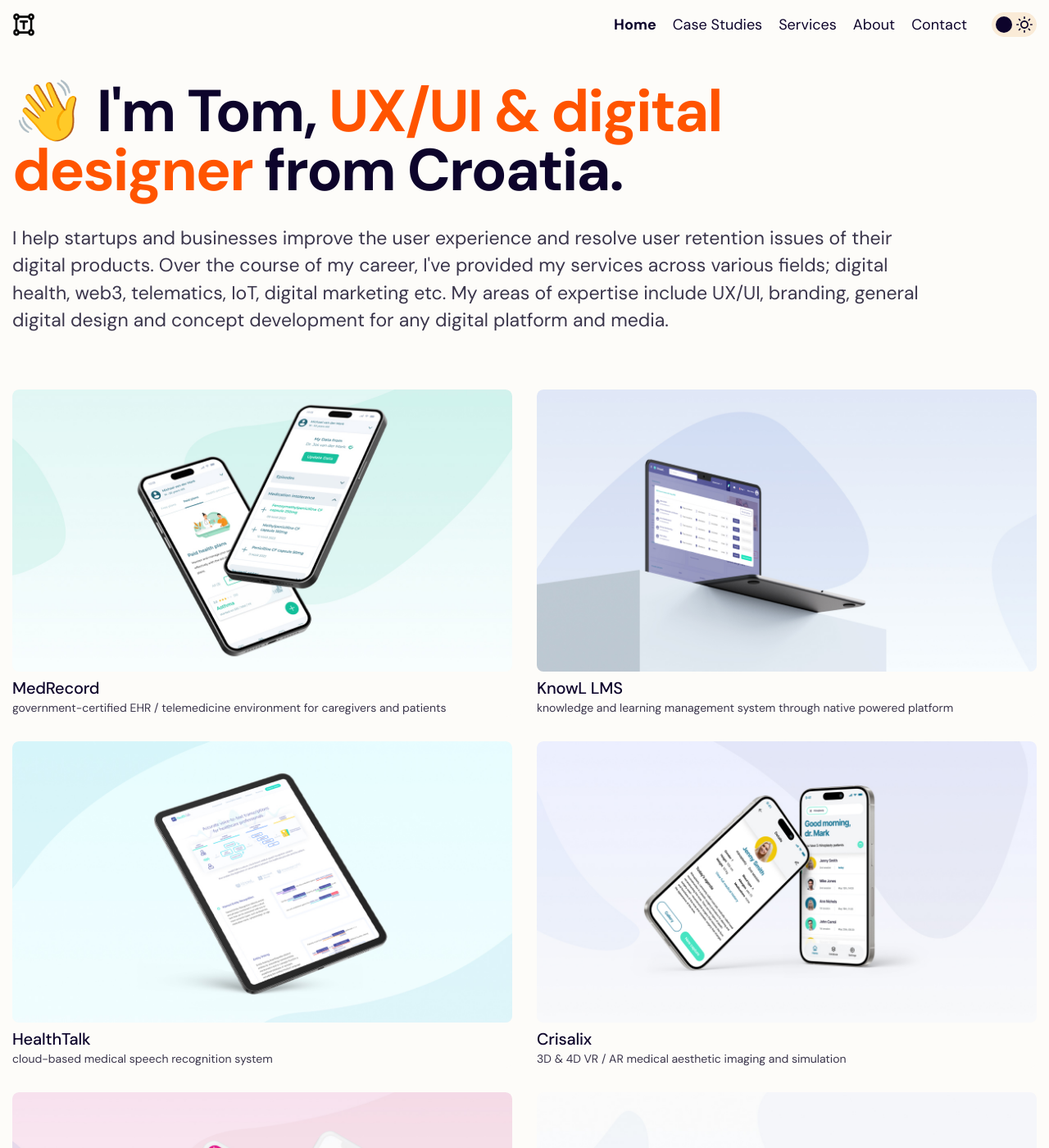
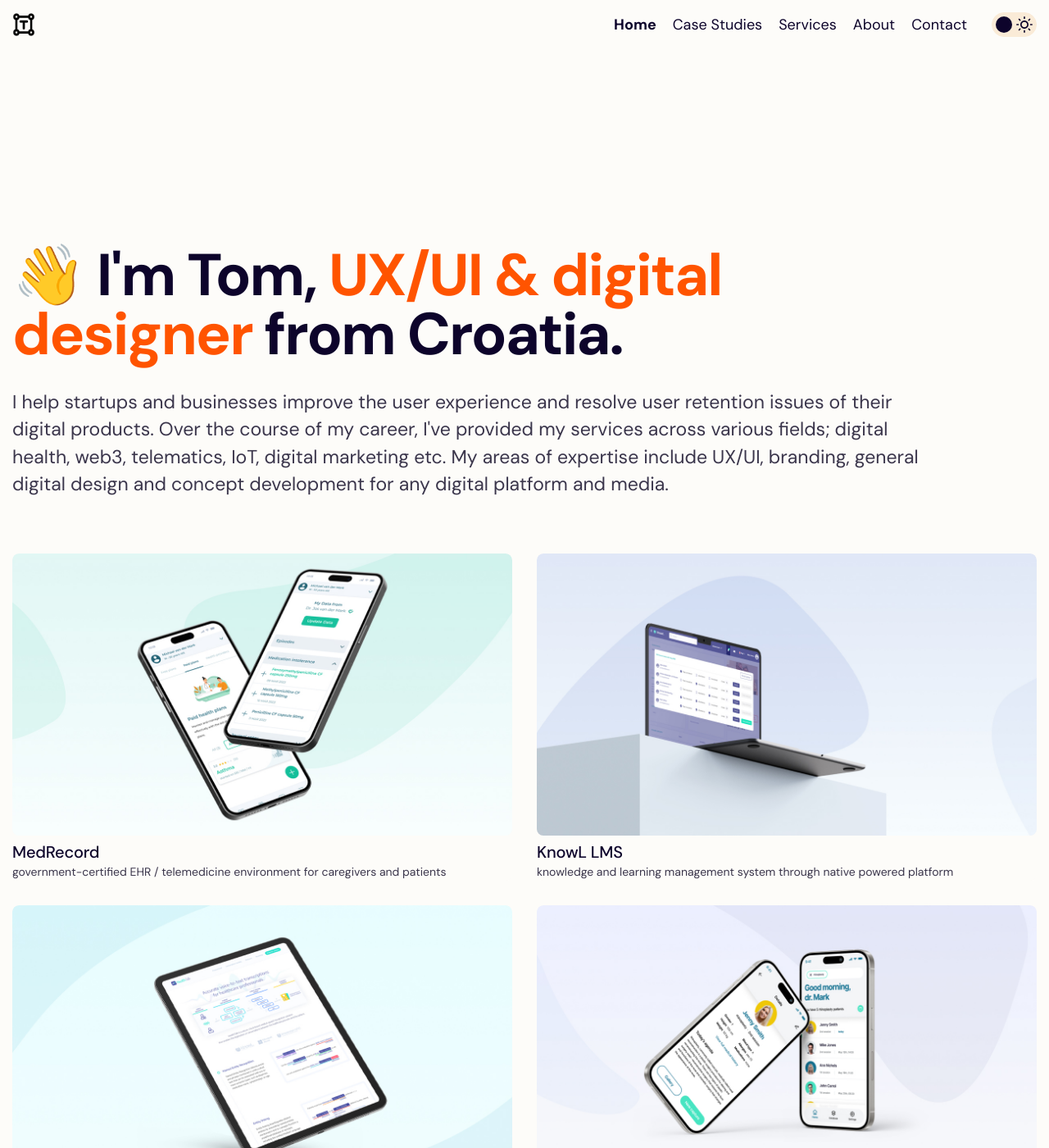
Before and after one commit to tmuxweb/84bull, a Jekyll site: the page built from pages/home.md, in a window 1280 px wide and 1400 px high. Shown: the whole window at 82% size. Built offline with Jekyll 4.4.1, drawn with Linux system fonts in a browser that asks for light colours.

Commit message:
section fix 1

```diff
--- a/_sass/framework/zerostatic/_section.scss
+++ b/_sass/framework/zerostatic/_section.scss
@@ -7,7 +7,7 @@
     padding-bottom: var(--section-padding);
   }
   @include media-breakpoint-up(lg) {
-    padding-top: calc(var(--section-padding) * 5);
+    padding-top: calc(var(--section-padding) * 15);
     padding-bottom: var(--section-padding);
   }
   .section-heading {
```
